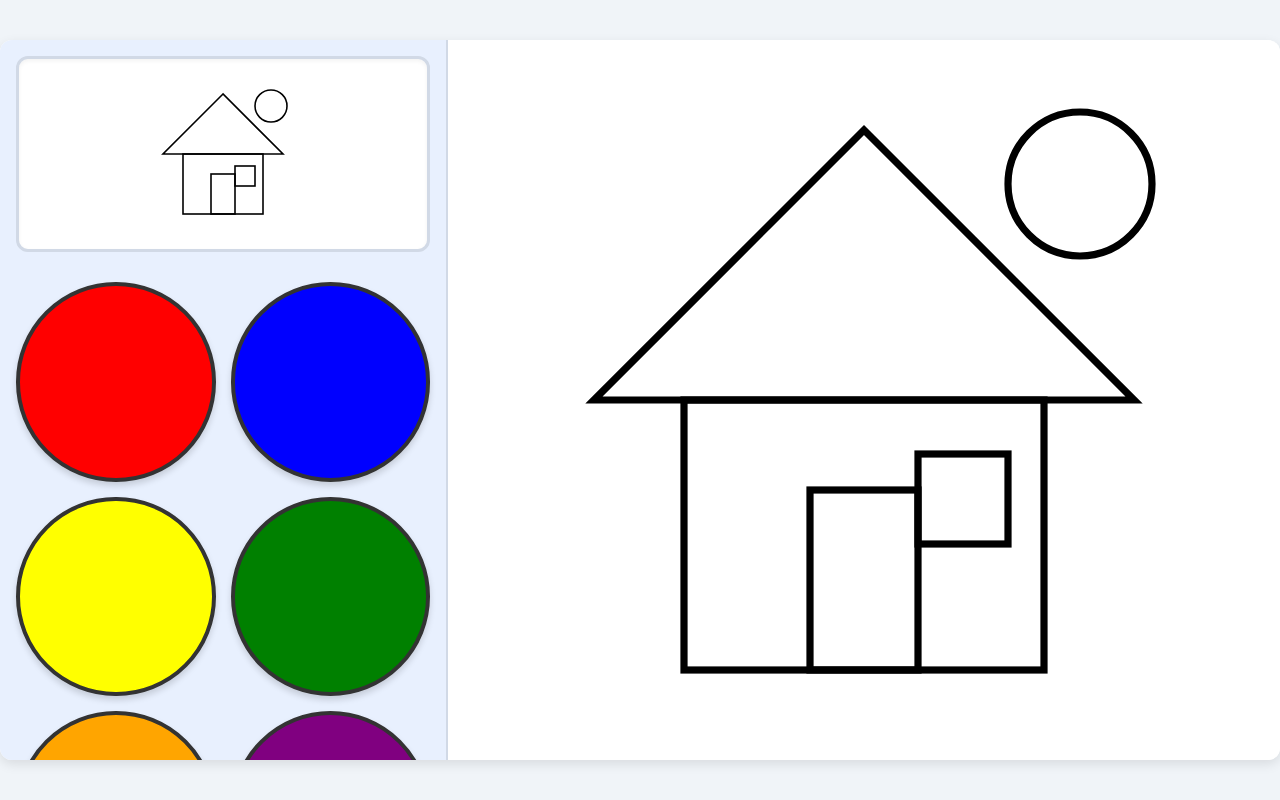
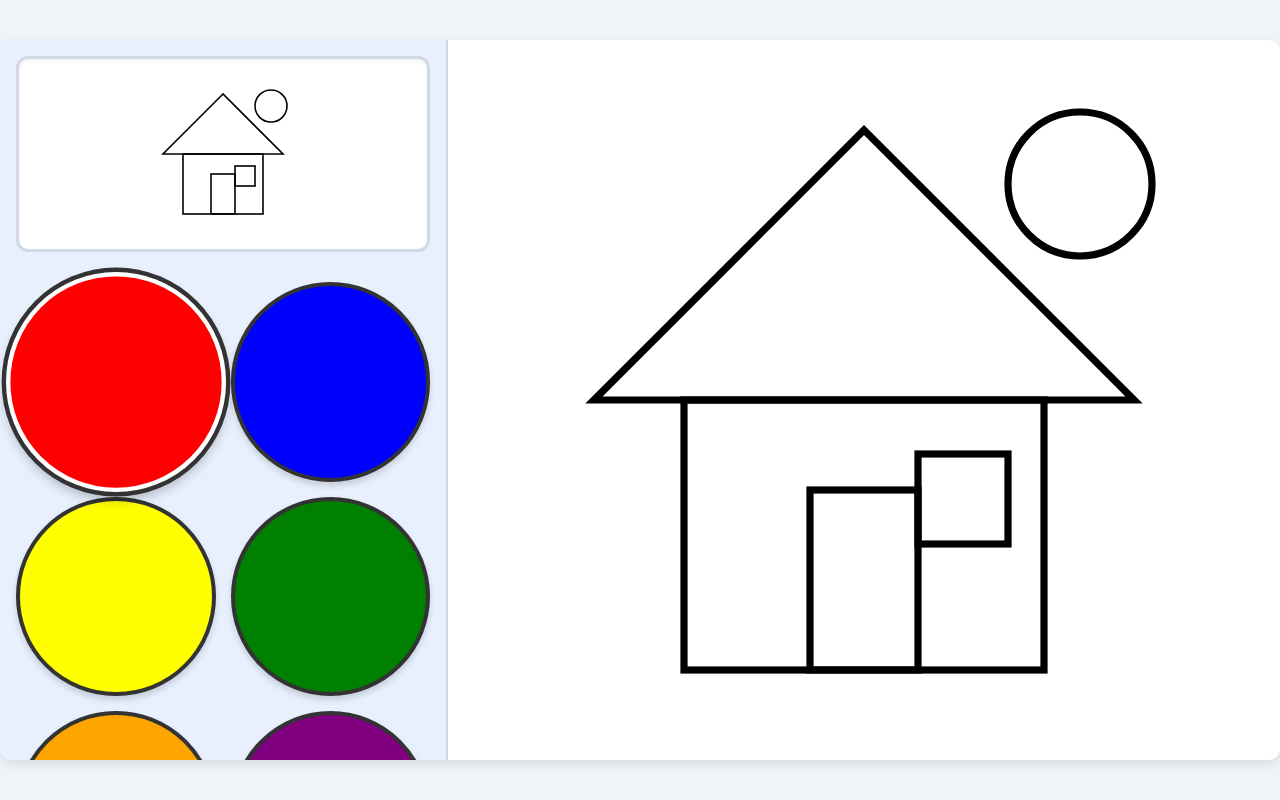
Before and after one commit to sieni7/coloriage, a plain HTML site: page src/index.html in a window 1280 px wide. Both pictures are taken after a click on the button 115 px from the left and 381 px from the top of the page. Drawn offline with Linux system fonts and the light colour scheme.

Commit message:
feat: ajouter la logique de selection du feutre et l etat global (T2.3)

```diff
--- a/src/index.html
+++ b/src/index.html
@@ -56,5 +56,7 @@
         </svg>
         </div>
     </main>
+    <script src="js/state.js"></script>
+    <script src="js/palette.js"></script>
 </body>
 </html>
--- /dev/null
+++ b/src/js/palette.js
@@ -0,0 +1,25 @@
+// Logique de sélection de la palette
+document.addEventListener('DOMContentLoaded', () => {
+    const feutres = document.querySelectorAll('.feutre');
+
+    // Initialisation : activer le premier feutre par défaut pour une UX immédiate
+    if (feutres.length > 0) {
+        feutres[0].classList.add('actif');
+        AppState.activeColor = feutres[0].getAttribute('data-color');
+    }
+
+    feutres.forEach(feutre => {
+        feutre.addEventListener('click', () => {
+            // 1. Retirer la classe actif de tous les feutres
+            feutres.forEach(f => f.classList.remove('actif'));
+
+            // 2. Ajouter la classe actif au feutre cliqué
+            feutre.classList.add('actif');
+
+            // 3. Mettre à jour l'état global
+            AppState.activeColor = feutre.getAttribute('data-color');
+
+            console.log('Couleur active mise à jour :', AppState.activeColor);
+        });
+    });
+});
--- /dev/null
+++ b/src/js/state.js
@@ -0,0 +1,4 @@
+// Gestion minimaliste de l'état global
+const AppState = {
+    activeColor: '#FF0000' // Rouge par défaut
+};
```
